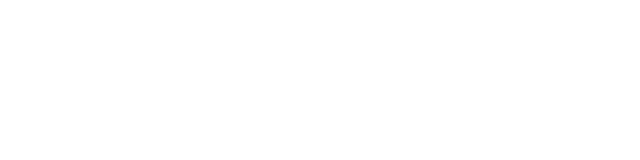
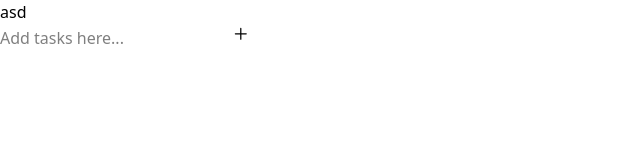
Before and after one commit to nbwedev/task-manager-react-javascript, a React (Vite) app: page / in a window 1280 px wide. Shown: the top 160 px of the page, without its empty margins (0-640 px from the left). Built offline with nearby package versions, Linux system fonts and the light colour scheme.

Commit message:
refactor: improve test suite

```diff
--- a/src/App.jsx
+++ b/src/App.jsx
@@ -1,3 +1,12 @@
 import { useState } from "react";
+import { TaskInput } from "./components/TaskInput";
 
-export default function App() {}
+export default function App() {
+  return (
+    <div>
+      <h1>asd</h1>
+
+      <TaskInput />
+    </div>
+  );
+}
--- /dev/null
+++ b/src/components/TaskItem.jsx
@@ -0,0 +1,4 @@
+import React from "react";
+import { BiTrashAlt } from "react-icons/bi";
+
+export const TaskItem = () => {};
```
Also changed, not shown: 2 other files (tests, documents, lock files or other folders).
